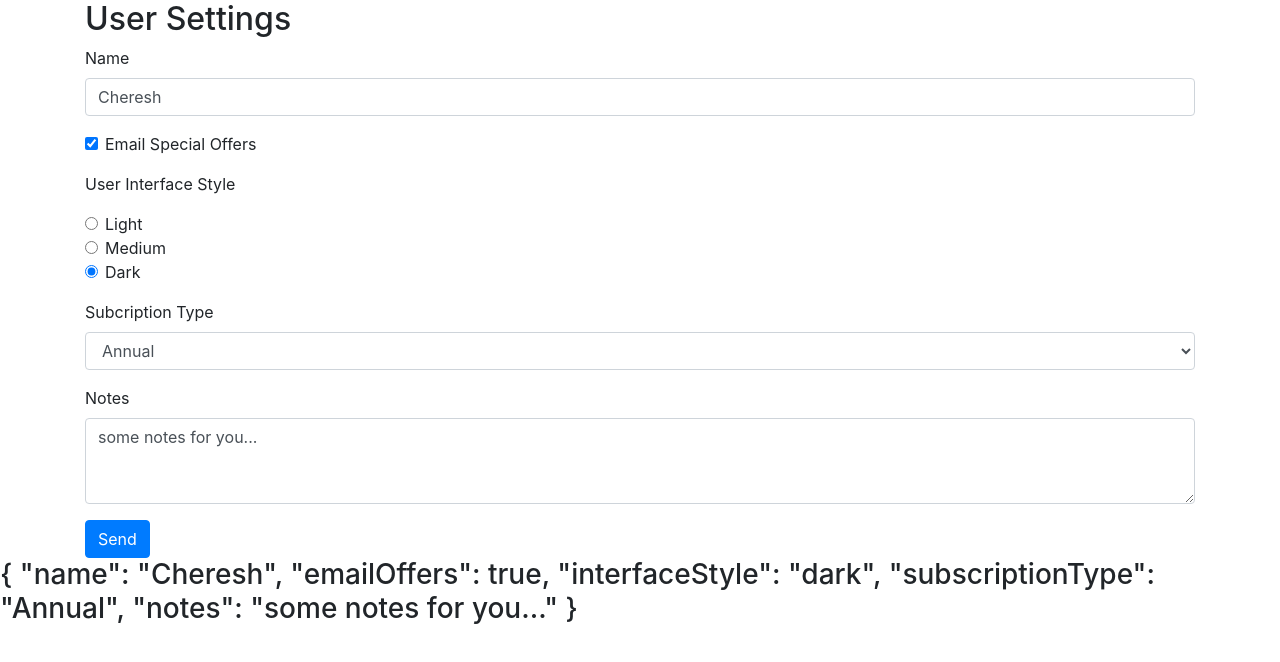
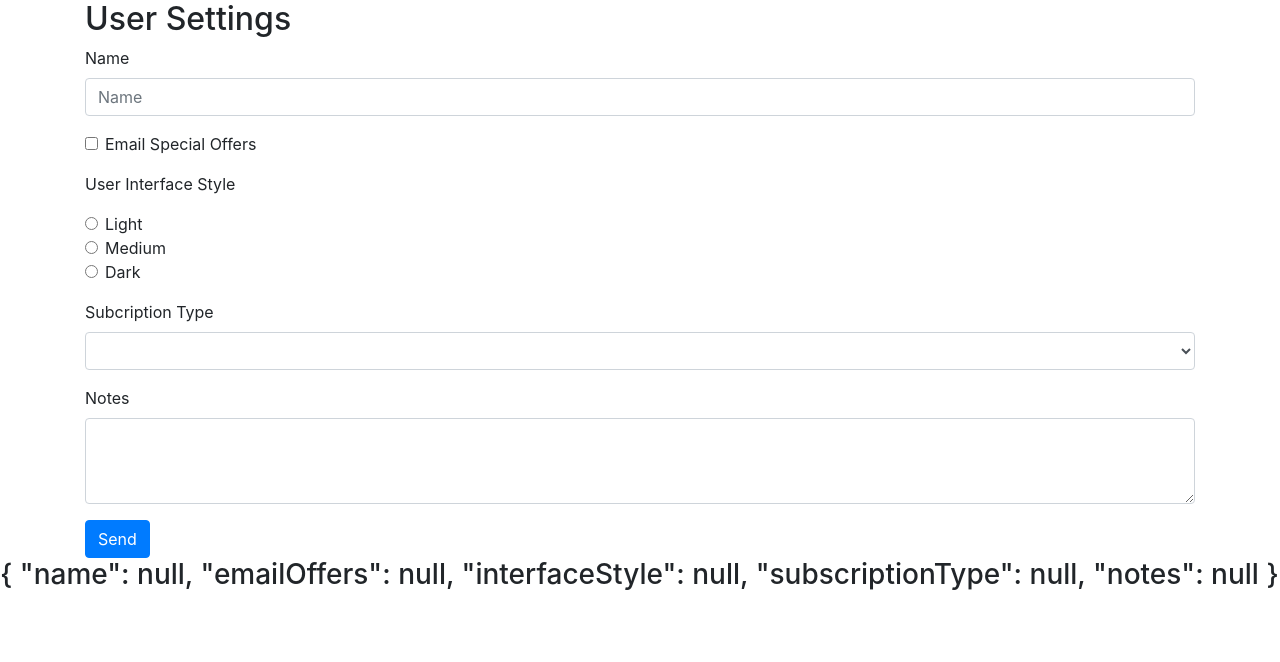
Before and after one commit to chethandb/angular-forms-demo, an Angular app: page / in a window 1280 px wide. Shown: the top 662 px of the page. Built offline with nearby package versions, Linux system fonts and the light colour scheme.

Commit message:
changed the post logic from onBlur to onSubmit

```diff
--- a/src/app/user-settings-form/user-settings-form.component.ts
+++ b/src/app/user-settings-form/user-settings-form.component.ts
@@ -11,11 +11,11 @@ import { UserSettings } from '../data/user-settings';
 export class UserSettingsFormComponent implements OnInit {
 
   originalUserSettings: UserSettings = {
-    name: 'Cheresh',
-    emailOffers: true,
-    interfaceStyle: 'dark',
-    subscriptionType: 'Annual',
-    notes: 'some notes for you...'
+    name: null,
+    emailOffers: null,
+    interfaceStyle: null,
+    subscriptionType: null,
+    notes: null
   };
 
   userSettings: UserSettings = { ...this.originalUserSettings };
@@ -27,14 +27,13 @@ export class UserSettingsFormComponent implements OnInit {
 
   onBlur(field: NgModel) {
     console.log('in onBlur: ', field.valid);
+  }
+
+  onSubmit(form: NgForm) {
+    console.log('in onSubmit: ', form.valid);
     this.dataService.postUserSettingsForm(this.userSettings).subscribe(
       result => console.log('sucess: ', result),
       error => console.log('error: ', error)
     );
   }
-
-  onSubmit(form: NgForm) {
-    console.log('in onSubmit: ', form.valid);
-  }
-
 }
```
